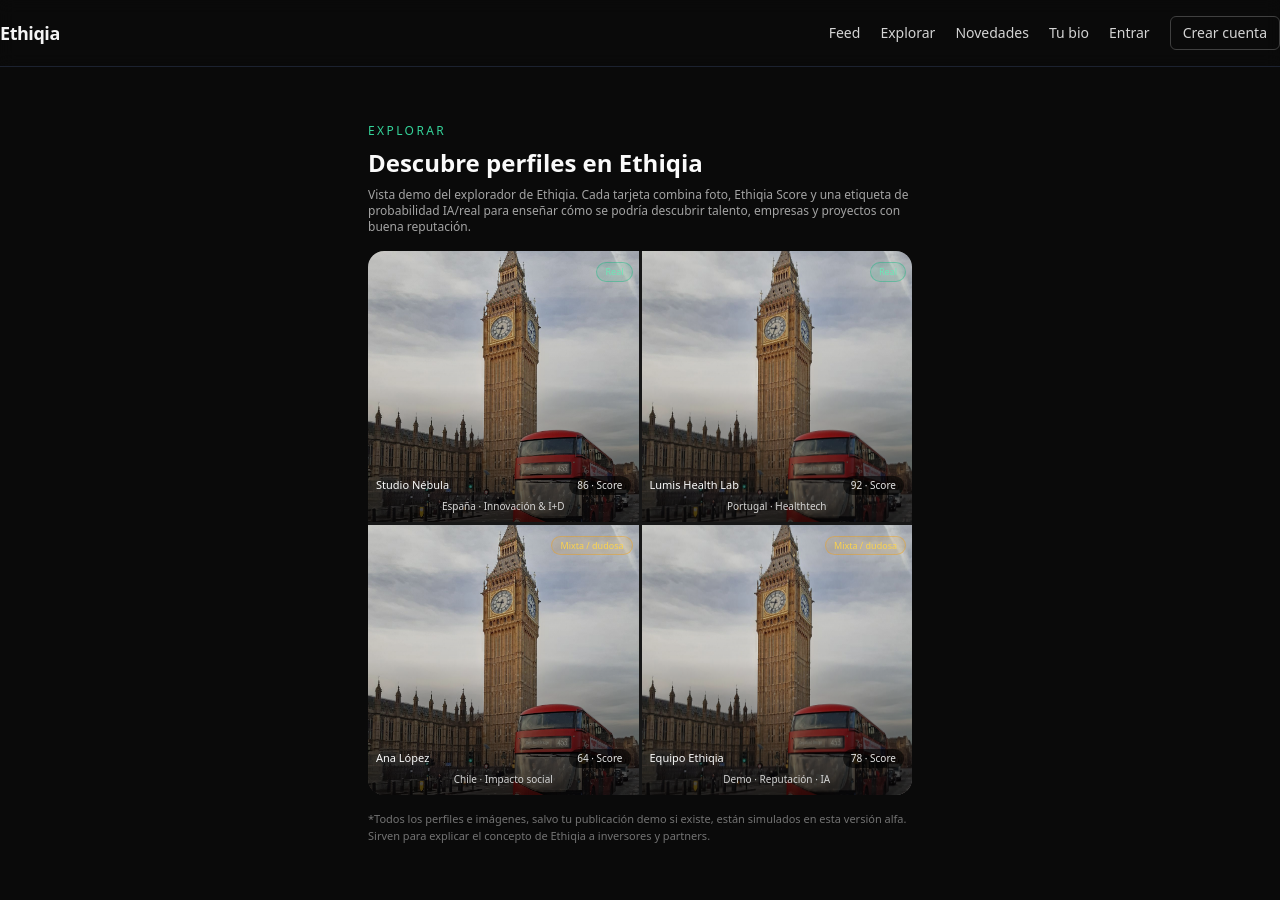
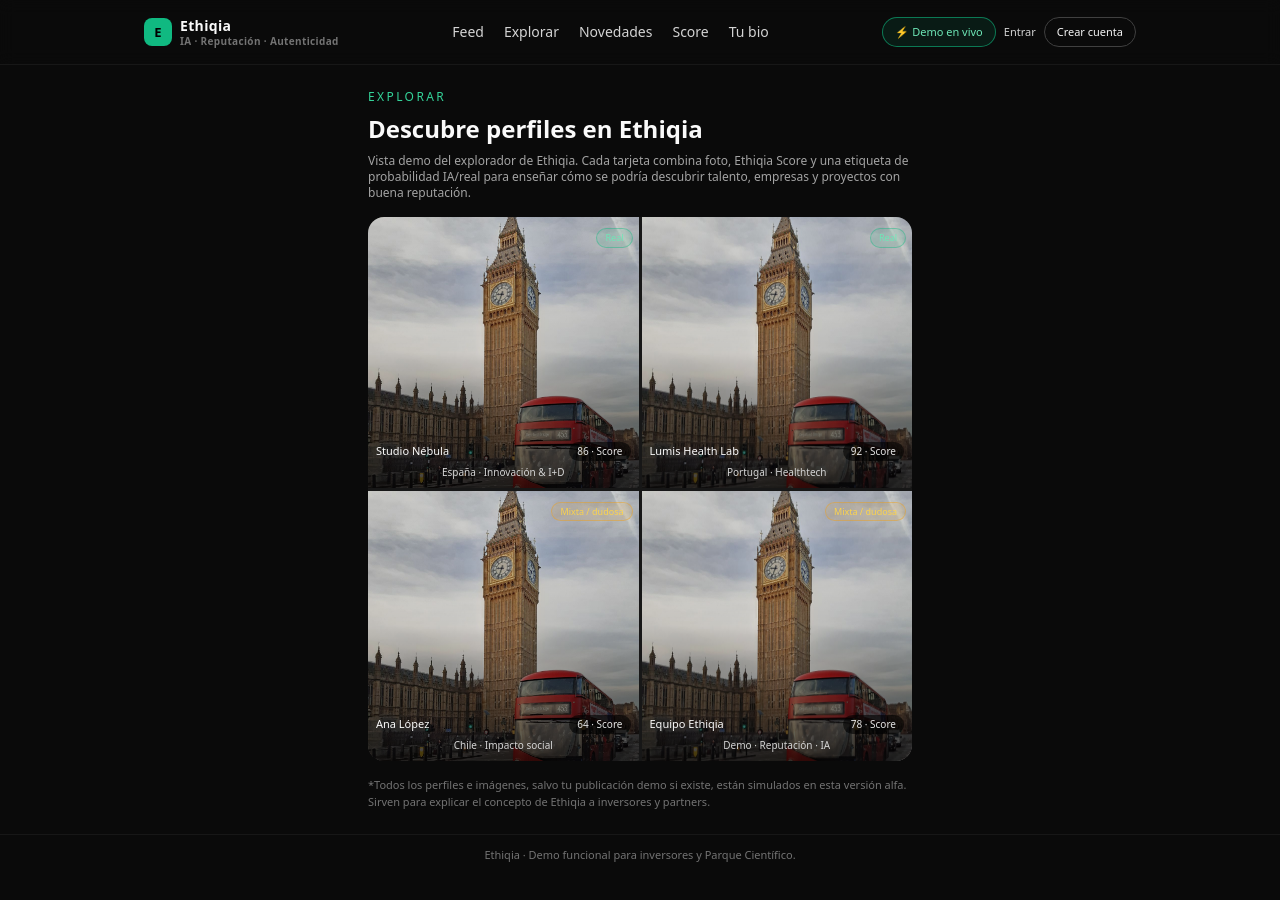
Before and after one commit to veletcosmetics/ethiqia-frontend, a Next.js app: page /explore in a window 1280 px wide. After the commit the page ends 876 px from the top, so only its background shows below. Built offline with nearby package versions, Linux system fonts and the light colour scheme.

Commit message:
Update layout.tsx

```diff
--- a/app/layout.tsx
+++ b/app/layout.tsx
@@ -1,42 +1,104 @@
 import './globals.css';
 import Link from 'next/link';
-import ClientUserBadge from '../components/ClientUserBadge';
+import type { Metadata } from 'next';
 
-export const metadata = {
-  title: 'Ethiqia',
-  description: 'Ethiqia – Social network with AI supervision',
+export const metadata: Metadata = {
+  title: 'Ethiqia · Demo',
+  description:
+    'Ethiqia: reputación digital, autenticidad de imágenes y análisis IA para comunidades y organizaciones.',
 };
 
-export default function RootLayout({ children }: { children: React.ReactNode }) {
+export default function RootLayout({
+  children,
+}: {
+  children: React.ReactNode;
+}) {
   return (
     <html lang="es">
-      <body className="bg-neutral-950 text-neutral-100">
-        <header className="border-b border-[#1c2230] bg-neutral-950/80 backdrop-blur">
-          <div className="container py-4 flex items-center justify-between">
-            <Link href="/" className="font-semibold text-neutral-100 text-lg tracking-tight">
-              Ethiqia
+      <body className="bg-neutral-950 text-neutral-50">
+        <div className="min-h-screen flex flex-col">
+          <header className="border-b border-neutral-900 bg-neutral-950/80 backdrop-blur">
+            <nav className="mx-auto flex h-16 max-w-5xl items-center justify-between px-4">
+              {/* Logo / Marca */}
+              <Link
+                href="/"
+                className="flex items-center gap-2 text-sm font-semibold tracking-wide"
+              >
+                <div className="flex h-7 w-7 items-center justify-center rounded-lg bg-emerald-500 text-[13px] font-bold text-black">
+                  E
+                </div>
+                <div className="flex flex-col leading-tight">
+                  <span>Ethiqia</span>
+                  <span className="text-[10px] text-neutral-500">
+                    IA · Reputación · Autenticidad
+                  </span>
+                </div>
               </Link>
 
-            <nav className="flex items-center gap-5 text-sm text-neutral-300">
-              <Link href="/feed" className="hover:text-white">Feed</Link>
-              <Link href="/explore" className="hover:text-white">Explorar</Link>
-              <Link href="/news" className="hover:text-white">Novedades</Link>
-              <Link href="/profile" className="hover:text-white">Tu bio</Link>
-              <Link href="/login" className="hover:text-white">Entrar</Link>
+              {/* Navegación principal */}
+              <div className="hidden gap-5 text-sm text-neutral-300 md:flex">
+                <Link
+                  href="/feed"
+                  className="hover:text-emerald-300 transition-colors"
+                >
+                  Feed
+                </Link>
+                <Link
+                  href="/explore"
+                  className="hover:text-emerald-300 transition-colors"
+                >
+                  Explorar
+                </Link>
+                <Link
+                  href="/news"
+                  className="hover:text-emerald-300 transition-colors"
+                >
+                  Novedades
+                </Link>
+                <Link
+                  href="/score"
+                  className="hover:text-emerald-300 transition-colors"
+                >
+                  Score
+                </Link>
+                <Link
+                  href="/profile"
+                  className="hover:text-emerald-300 transition-colors"
+                >
+                  Tu bio
+                </Link>
+              </div>
+
+              {/* Zona derecha: Demo en vivo + Auth */}
+              <div className="flex items-center gap-2">
+                <Link
+                  href="/demo/live"
+                  className="rounded-full border border-emerald-500/60 bg-emerald-500/10 px-3 py-1.5 text-[11px] font-medium text-emerald-300 hover:bg-emerald-500 hover:text-black transition-colors"
+                >
+                  ⚡ Demo en vivo
+                </Link>
+                <Link
+                  href="/login"
+                  className="hidden text-[11px] text-neutral-300 hover:text-emerald-300 md:inline"
+                >
+                  Entrar
+                </Link>
                 <Link
                   href="/register"
-                className="rounded-md border border-neutral-700 px-3 py-1.5 hover:border-neutral-500"
+                  className="hidden rounded-full border border-neutral-700 px-3 py-1.5 text-[11px] text-neutral-100 hover:border-emerald-400 hover:text-emerald-300 md:inline"
                 >
                   Crear cuenta
                 </Link>
-              <ClientUserBadge />
+              </div>
             </nav>
-          </div>
           </header>
 
-        <main className="container py-8">
-          {children}
-        </main>
+          <main className="flex-1">{children}</main>
+
+          <footer className="border-t border-neutral-900 py-3 text-center text-[11px] text-neutral-500">
+            Ethiqia · Demo funcional para inversores y Parque Científico.
+          </footer>
+        </div>
       </body>
     </html>
   );
```
Lines whose indentation alone changed are shown as unchanged.
